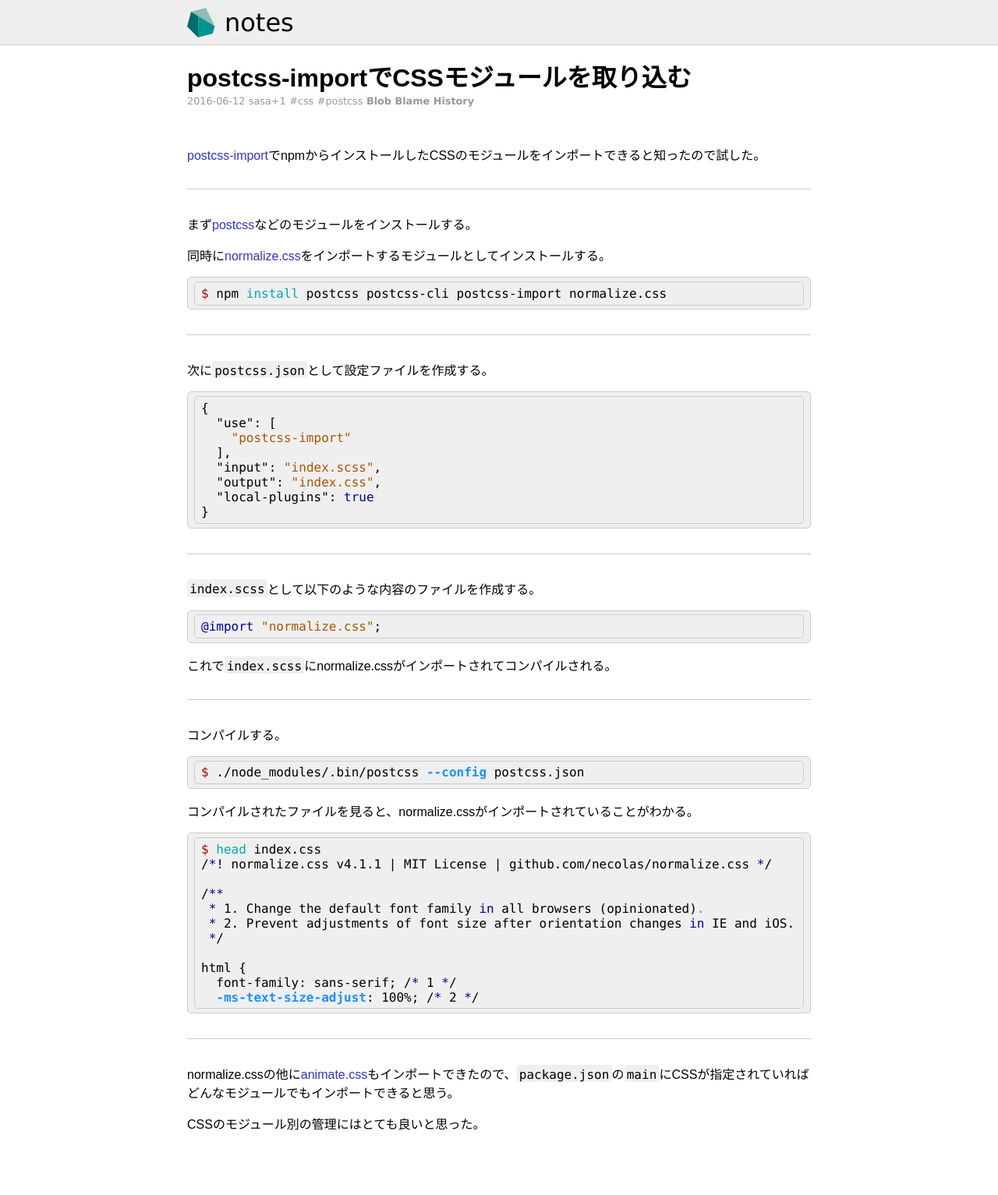
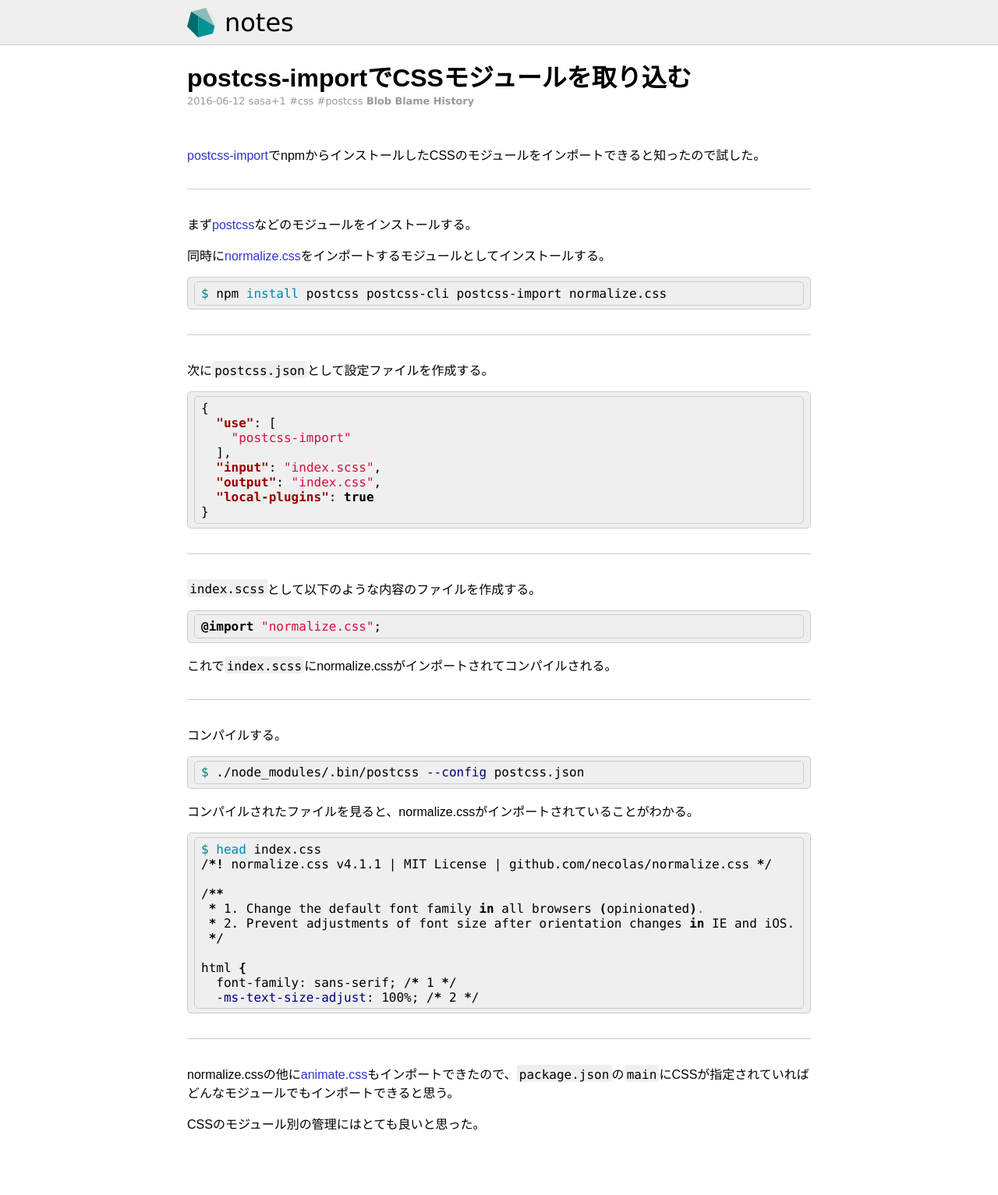
Before and after one commit to tsukurite/notes, a Jekyll site: the page built from _posts/sasa+1/2016-06-12-import-css-module-with-postcss-import.md, in a window 1280 px wide. Shown: the whole page at 78% size. Built offline with Jekyll 4.4.1, drawn with Linux system fonts in a browser that asks for light colours.

Commit message:
強調表示のテーマを変更した

```diff
--- a/_sass/autumn.scss
+++ b/_sass/autumn.scss
@@ -1,64 +1,67 @@
 /**
- * based on autumn.css from pygments-css
+ * based on github.css from pygments-css
  * https://github.com/richleland/pygments-css
  */
 @mixin autumn {
 	.hll { background-color: #ffffcc }
-	.c { color: #aaaaaa; font-style: italic } /* Comment */
-	.err { color: #F00000; background-color: #F0A0A0 } /* Error */
-	.k { color: #0000aa } /* Keyword */
-	.cm { color: #aaaaaa; font-style: italic } /* Comment.Multiline */
-	.cp { color: #4c8317 } /* Comment.Preproc */
-	.c1 { color: #aaaaaa; font-style: italic } /* Comment.Single */
-	.cs { color: #0000aa; font-style: italic } /* Comment.Special */
-	.gd { color: #aa0000 } /* Generic.Deleted */
-	.ge { font-style: italic } /* Generic.Emph */
+	.c { color: #999988; font-style: italic } /* Comment */
+	.err { color: #a61717; background-color: #e3d2d2 } /* Error */
+	.k { color: #000000; font-weight: bold } /* Keyword */
+	.o { color: #000000; font-weight: bold } /* Operator */
+	.cm { color: #999988; font-style: italic } /* Comment.Multiline */
+	.cp { color: #999999; font-weight: bold; font-style: italic } /* Comment.Preproc */
+	.c1 { color: #999988; font-style: italic } /* Comment.Single */
+	.cs { color: #999999; font-weight: bold; font-style: italic } /* Comment.Special */
+	.gd { color: #000000; background-color: #ffdddd } /* Generic.Deleted */
+	.ge { color: #000000; font-style: italic } /* Generic.Emph */
 	.gr { color: #aa0000 } /* Generic.Error */
-	.gh { color: #000080; font-weight: bold } /* Generic.Heading */
-	.gi { color: #00aa00 } /* Generic.Inserted */
+	.gh { color: #999999 } /* Generic.Heading */
+	.gi { color: #000000; background-color: #ddffdd } /* Generic.Inserted */
 	.go { color: #888888 } /* Generic.Output */
 	.gp { color: #555555 } /* Generic.Prompt */
 	.gs { font-weight: bold } /* Generic.Strong */
-	.gu { color: #800080; font-weight: bold } /* Generic.Subheading */
+	.gu { color: #aaaaaa } /* Generic.Subheading */
 	.gt { color: #aa0000 } /* Generic.Traceback */
-	.kc { color: #0000aa } /* Keyword.Constant */
-	.kd { color: #0000aa } /* Keyword.Declaration */
-	.kn { color: #0000aa } /* Keyword.Namespace */
-	.kp { color: #0000aa } /* Keyword.Pseudo */
-	.kr { color: #0000aa } /* Keyword.Reserved */
-	.kt { color: #00aaaa } /* Keyword.Type */
+	.kc { color: #000000; font-weight: bold } /* Keyword.Constant */
+	.kd { color: #000000; font-weight: bold } /* Keyword.Declaration */
+	.kn { color: #000000; font-weight: bold } /* Keyword.Namespace */
+	.kp { color: #000000; font-weight: bold } /* Keyword.Pseudo */
+	.kr { color: #000000; font-weight: bold } /* Keyword.Reserved */
+	.kt { color: #445588; font-weight: bold } /* Keyword.Type */
 	.m { color: #009999 } /* Literal.Number */
-	.s { color: #aa5500 } /* Literal.String */
-	.na { color: #1e90ff } /* Name.Attribute */
-	.nb { color: #00aaaa } /* Name.Builtin */
-	.nc { color: #00aa00; text-decoration: underline } /* Name.Class */
-	.no { color: #aa0000 } /* Name.Constant */
-	.nd { color: #888888 } /* Name.Decorator */
-	.ni { color: #800000; font-weight: bold } /* Name.Entity */
-	.nf { color: #00aa00 } /* Name.Function */
-	.nn { color: #00aaaa; text-decoration: underline } /* Name.Namespace */
-	.nt { color: #1e90ff; font-weight: bold } /* Name.Tag */
-	.nv { color: #aa0000 } /* Name.Variable */
-	.ow { color: #0000aa } /* Operator.Word */
+	.s { color: #d01040 } /* Literal.String */
+	.na { color: #008080 } /* Name.Attribute */
+	.nb { color: #0086B3 } /* Name.Builtin */
+	.nc { color: #445588; font-weight: bold } /* Name.Class */
+	.no { color: #008080 } /* Name.Constant */
+	.nd { color: #3c5d5d; font-weight: bold } /* Name.Decorator */
+	.ni { color: #800080 } /* Name.Entity */
+	.ne { color: #990000; font-weight: bold } /* Name.Exception */
+	.nf { color: #990000; font-weight: bold } /* Name.Function */
+	.nl { color: #990000; font-weight: bold } /* Name.Label */
+	.nn { color: #555555 } /* Name.Namespace */
+	.nt { color: #000080 } /* Name.Tag */
+	.nv { color: #008080 } /* Name.Variable */
+	.ow { color: #000000; font-weight: bold } /* Operator.Word */
 	.w { color: #bbbbbb } /* Text.Whitespace */
 	.mf { color: #009999 } /* Literal.Number.Float */
 	.mh { color: #009999 } /* Literal.Number.Hex */
 	.mi { color: #009999 } /* Literal.Number.Integer */
 	.mo { color: #009999 } /* Literal.Number.Oct */
-	.sb { color: #aa5500 } /* Literal.String.Backtick */
-	.sc { color: #aa5500 } /* Literal.String.Char */
-	.sd { color: #aa5500 } /* Literal.String.Doc */
-	.s2 { color: #aa5500 } /* Literal.String.Double */
-	.se { color: #aa5500 } /* Literal.String.Escape */
-	.sh { color: #aa5500 } /* Literal.String.Heredoc */
-	.si { color: #aa5500 } /* Literal.String.Interpol */
-	.sx { color: #aa5500 } /* Literal.String.Other */
-	.sr { color: #009999 } /* Literal.String.Regex */
-	.s1 { color: #aa5500 } /* Literal.String.Single */
-	.ss { color: #0000aa } /* Literal.String.Symbol */
-	.bp { color: #00aaaa } /* Name.Builtin.Pseudo */
-	.vc { color: #aa0000 } /* Name.Variable.Class */
-	.vg { color: #aa0000 } /* Name.Variable.Global */
-	.vi { color: #aa0000 } /* Name.Variable.Instance */
+	.sb { color: #d01040 } /* Literal.String.Backtick */
+	.sc { color: #d01040 } /* Literal.String.Char */
+	.sd { color: #d01040 } /* Literal.String.Doc */
+	.s2 { color: #d01040 } /* Literal.String.Double */
+	.se { color: #d01040 } /* Literal.String.Escape */
+	.sh { color: #d01040 } /* Literal.String.Heredoc */
+	.si { color: #d01040 } /* Literal.String.Interpol */
+	.sx { color: #d01040 } /* Literal.String.Other */
+	.sr { color: #009926 } /* Literal.String.Regex */
+	.s1 { color: #d01040 } /* Literal.String.Single */
+	.ss { color: #990073 } /* Literal.String.Symbol */
+	.bp { color: #999999 } /* Name.Builtin.Pseudo */
+	.vc { color: #008080 } /* Name.Variable.Class */
+	.vg { color: #008080 } /* Name.Variable.Global */
+	.vi { color: #008080 } /* Name.Variable.Instance */
 	.il { color: #009999 } /* Literal.Number.Integer.Long */
 }
```
